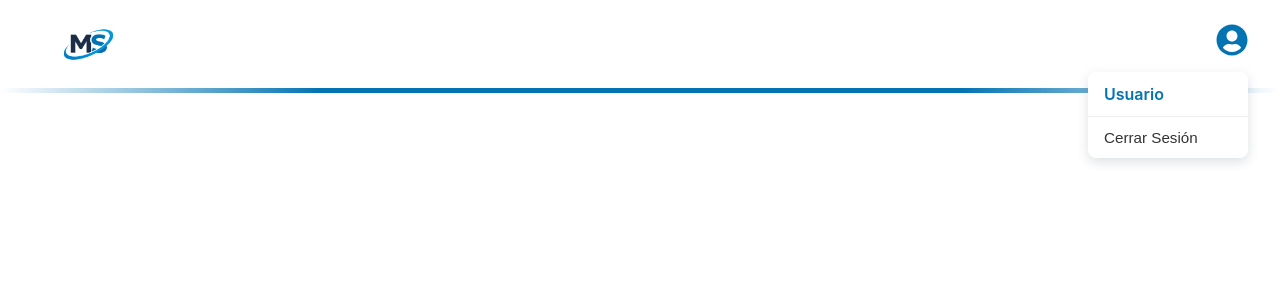
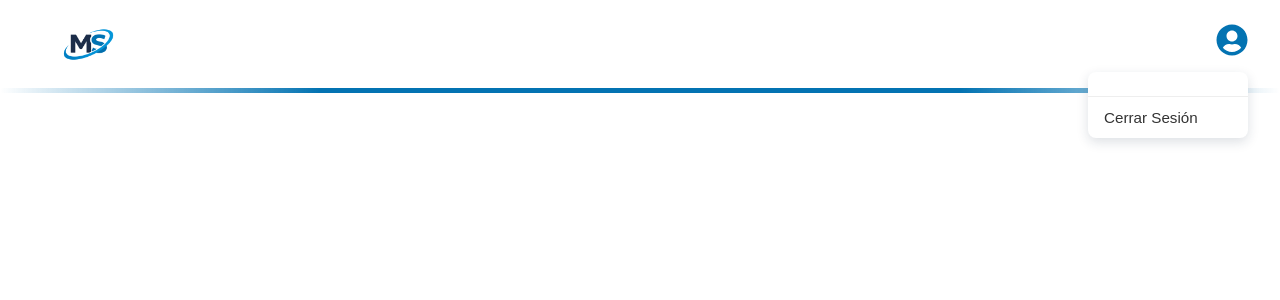
Before and after one commit to Mateosacco99/MS-PeopleAdmin, a React (Vite) app: page / in a window 1280 px wide. Both pictures are taken after a click on the button 1232 px from the left and 44 px from the top of the page. Shown: the top 300 px of the page. Built offline with nearby package versions, Linux system fonts and the light colour scheme.

Commit message:
Fix: User dinamico

```diff
--- a/src/App.jsx
+++ b/src/App.jsx
@@ -1,9 +1,11 @@
 import { BrowserRouter as Router, Routes, Route, Navigate } from 'react-router-dom'
 import Login from "./views/Login"
 import MainLayout from "./views/MainLayout"
+import { UserProvider } from './context/UserContext'
 
 const App = () => {
   return (
+    <UserProvider>
       <Router>
         <Routes>
           <Route path="/login" element={<Login />} />
@@ -11,6 +13,7 @@ const App = () => {
           <Route path="*" element={<Navigate to="/" />} />
         </Routes>
       </Router>
+    </UserProvider>
   )
 }
 
--- a/src/components/UserDropdown.jsx
+++ b/src/components/UserDropdown.jsx
@@ -1,17 +1,20 @@
-import React, { useState, useRef, useEffect } from 'react'
+import React, { useState, useRef, useEffect, useContext } from 'react'
 import { useNavigate } from 'react-router-dom'
+import { UserContext } from '../context/UserContext'
 import styles from '../styles/userDropdown.module.scss'
 import { FaUserCircle } from 'react-icons/fa'
 
 const User = () => {
   const navigate = useNavigate()
+  const { user, logout } = useContext(UserContext)
   const [dropdownOpen, setDropdownOpen] = useState(false)
 
   const dropdownRef = useRef(null)
 
   const handleLogout = () => {
     setDropdownOpen(false)
-    navigate('/')
+    logout()
+    navigate('/login')
   }
 
   useEffect(() => {
@@ -38,7 +41,7 @@ const User = () => {
       </button>
       {dropdownOpen && (
         <div className={styles.dropdown}>
-          <div className={styles.username}>Usuario</div>
+          <div className={styles.username}>{user?.username}</div>
           <hr></hr>
           <button className={styles.logoutBtn} onClick={handleLogout}>
             Cerrar Sesión
--- /dev/null
+++ b/src/context/UserContext.jsx
@@ -0,0 +1,21 @@
+import React, { createContext, useState } from 'react'
+
+export const UserContext = createContext()
+
+export const UserProvider = ({ children }) => {
+  const [user, setUser] = useState(null)
+
+  const login = (username) => {
+    setUser({ username })
+  }
+
+  const logout = () => {
+    setUser(null)
+  }
+
+  return (
+    <UserContext.Provider value={{ user, login, logout }}>
+      {children}
+    </UserContext.Provider>
+  )
+}
--- a/src/styles/userDropdown.module.scss
+++ b/src/styles/userDropdown.module.scss
@@ -39,12 +39,12 @@
 
 .username {
   padding: 0.75rem 1rem;
-  color: $MS-deepblue;
+  color: $MS-gray;
   font-weight: 600;
 
   &:hover {
     background-color: #f5f5f5;
-    color: color.adjust($MS-brightblue, $lightness: 20%);
+    color: $MS-deepblue; //color.adjust($MS-brightblue, $lightness: 20%);
   }
 }
 
@@ -54,6 +54,7 @@
   background-color: transparent;
   border: none;
   color: $MS-gray;
+  font-weight: 500;
   font-size: 0.95rem;
   cursor: pointer;
   transition: all 0.3s ease;
--- a/src/views/Login.jsx
+++ b/src/views/Login.jsx
@@ -1,10 +1,12 @@
-import React, { useState, useEffect } from 'react'
+import React, { useState, useEffect, useContext } from 'react'
 import { useNavigate } from 'react-router-dom'
+import { UserContext } from '../context/UserContext'
 import styles from '../styles/login.module.scss'
 import { BotonGenerico } from '../components/BotonGenerico'
 
 const Login = () => {
   const navigate = useNavigate()
+  const { login } = useContext(UserContext)
   const [username, setUsername] = useState('')
   const [password, setPassword] = useState('')
   const [error, setError] = useState('')
@@ -17,6 +19,7 @@ const Login = () => {
     const validPassword = 'admin'
 
     if (username === validUsername && password === validPassword) {
+      login(username)
       navigate('/main')
     } else {
       setError('Usuario o contraseña inválidos')
```
Lines whose indentation alone changed are shown as unchanged.
